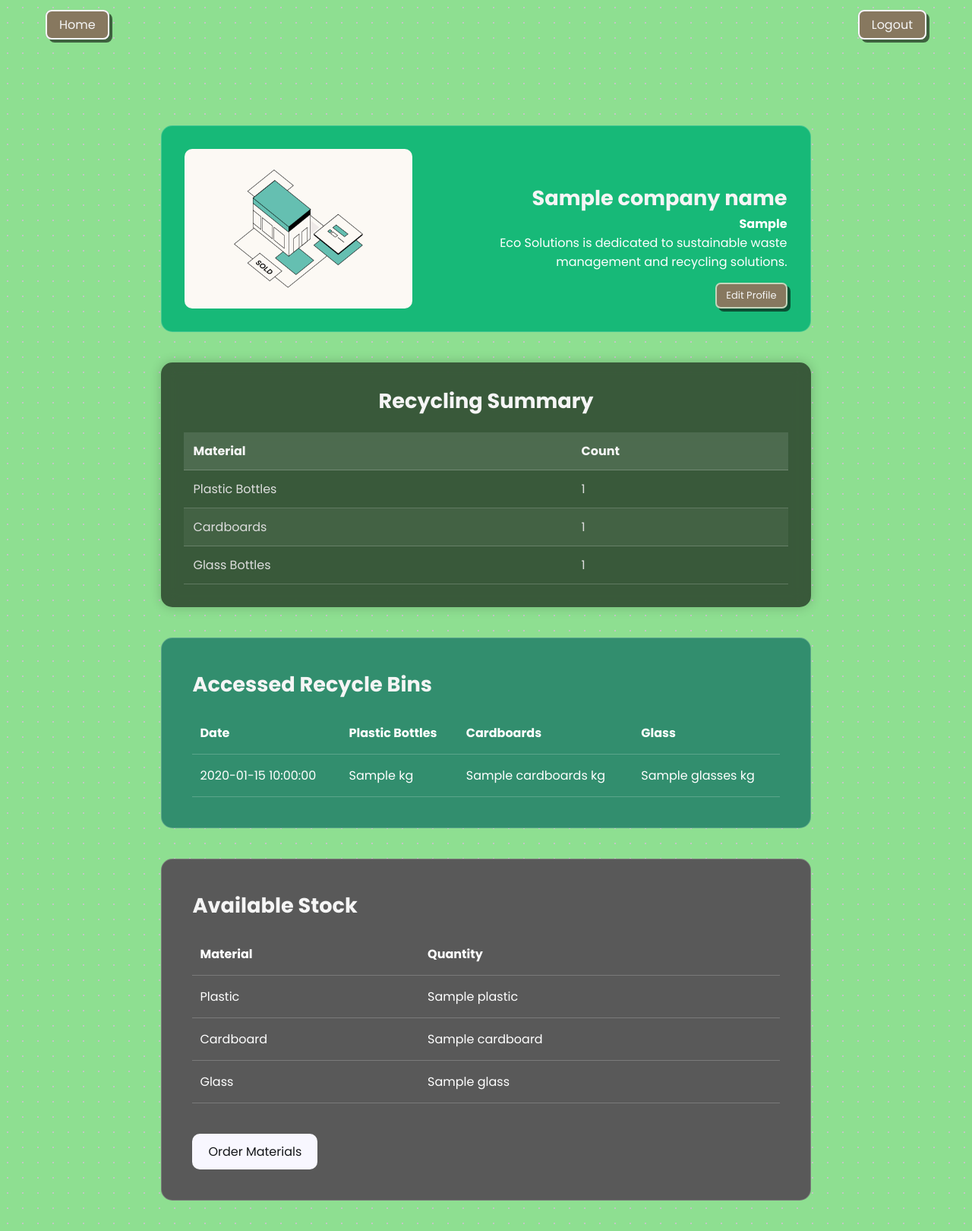
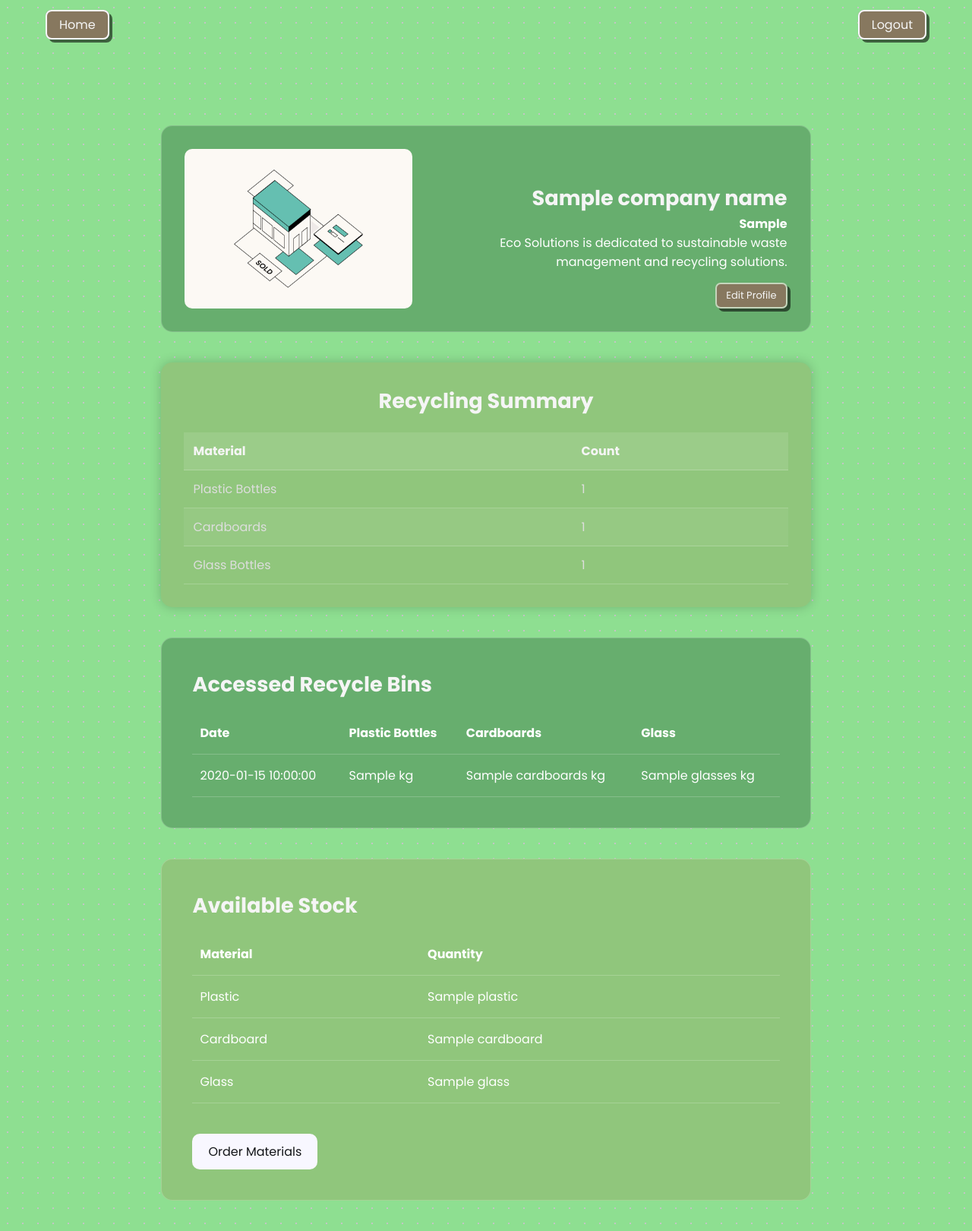
Before and after one commit to kausar2nd/testShunno, a Flask app: template app/templates/company_dashboard.html in a window 1280 px wide. Shown: the whole page at 76% size. Run offline with Flask 3, Linux system fonts and the light colour scheme; the template is opened without the code that fills it: most values are stand-ins (such as "Sample title", 1, 10 or a date in 2020).

Commit message:
Another coloring

```diff
--- a/app/static/css/company_dashboard_style.css
+++ b/app/static/css/company_dashboard_style.css
@@ -86,7 +86,7 @@ a {
   padding: 30px;
   margin-top: 100px;
   margin-bottom: 40px;
-  background: #17B978;
+  background: #67AE6E;
   border: 1px solid rgba(255, 255, 255, 0.2);
   border-radius: 15px;
   backdrop-filter: blur(15px);
@@ -153,7 +153,7 @@ h2 {
   max-width: 500px;
   overflow: auto;
   box-shadow: 0 5px 15px rgba(0, 0, 0, 0.3);
-  color: #141619;
+  color: #90C67C;
   animation: slideIn 0.4s ease;
 }
 
@@ -208,7 +208,7 @@ h2 {
 .history,
 .stock {
   width: 80%;
-  background: #595959;
+  background: #90C67C;
   padding: 40px;
   margin-bottom: 40px;
   border: 1px solid rgba(255, 255, 255, 0.2);
@@ -218,8 +218,7 @@ h2 {
 }
 
 .history {
-  background-color: #328E6E
-
+  background-color: #67AE6E
 
 }
 
@@ -492,7 +491,7 @@ button.order-button:hover {
 }
 
 .summary {
-  background: rgba(0, 0, 0, 0.6);
+  background: #90C67C;
   padding: 30px;
   border-radius: 15px;
   backdrop-filter: blur(10px);
```
